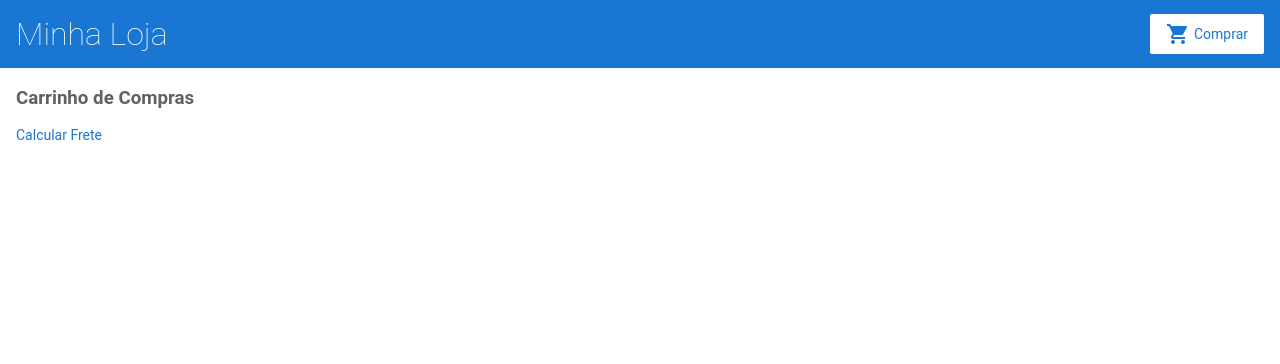
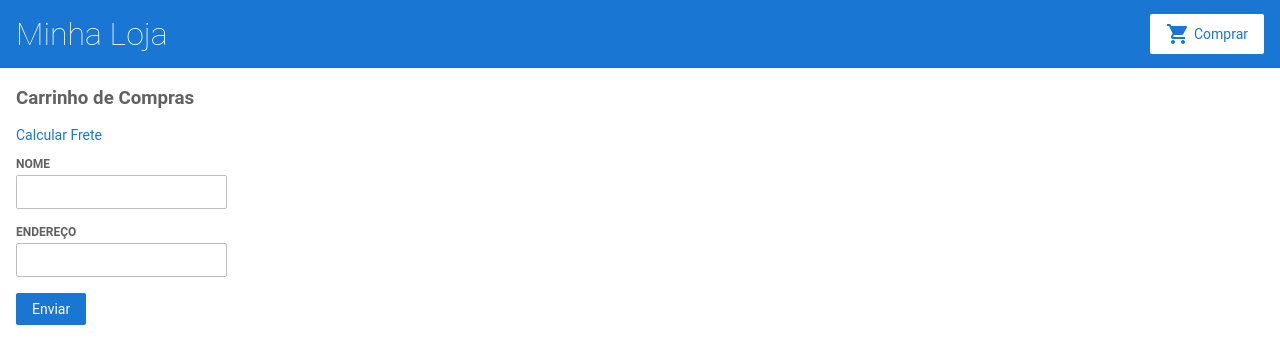
Before and after one commit to r25ta/exercicio-angular, an Angular app: page /cart in a window 1280 px wide. Shown: the top 364 px of the page. Built offline with nearby package versions, Linux system fonts and the light colour scheme.

Commit message:
Formulários - Implementação de formulário no projeto

```diff
--- a/src/app/cart/cart.component.html
+++ b/src/app/cart/cart.component.html
@@ -8,3 +8,23 @@
   <span>{{ item.name }}</span>
   <span>{{ item.price | currency }}</span>
 </div>
+
+<form [formGroup]="checkoutForm" (ngSubmit)="onSubmit(checkoutForm.value)">
+
+  <div>
+    <label for="name">
+      Nome
+    </label>
+    <input id="name" type="text" formControlName="name">
+  </div>
+
+  <div>
+    <label for="address">
+      Endereço
+    </label>
+    <input id="address" type="text" formControlName="address">
+  </div>
+
+  <button class="button" type="submit">Enviar</button>
+
+</form>
--- a/src/app/cart/cart.component.ts
+++ b/src/app/cart/cart.component.ts
@@ -1,4 +1,5 @@
 import { Component, OnInit } from '@angular/core';
+import { FormBuilder } from '@angular/forms';
 import { CartService } from '../cart.service';
 
 @Component({
@@ -7,15 +8,32 @@
   styleUrls: ['./cart.component.css']
 })
 export class CartComponent implements OnInit {
+  /*Propriedades / Atributos da classe */
   itens;
+  checkoutForm;
 
+  /* Inject dos componentes CartService e FormBuilder */
   constructor(
-    private cartService : CartService
+    private cartService : CartService,
+    private formBuilder : FormBuilder,
 
-  ) { }
+  ) {
+    this.itens = this.cartService.getItens();
+
+    /*Definindo os campos do formulario utilizando um grupo de propriedades */
+    this.checkoutForm = this.formBuilder.group({
+      name: '',
+      address: ''
+    });
+
+  }
 
   ngOnInit() {
-    this.itens = this.cartService.getItens();
   }
 
+  onSubmit(customerData){
+    console.warn('Seu pedido está sendo encaminhado',customerData);
+    this.itens = this.cartService.clearCart();
+    this.checkoutForm.reset();
+  }
 }
```
